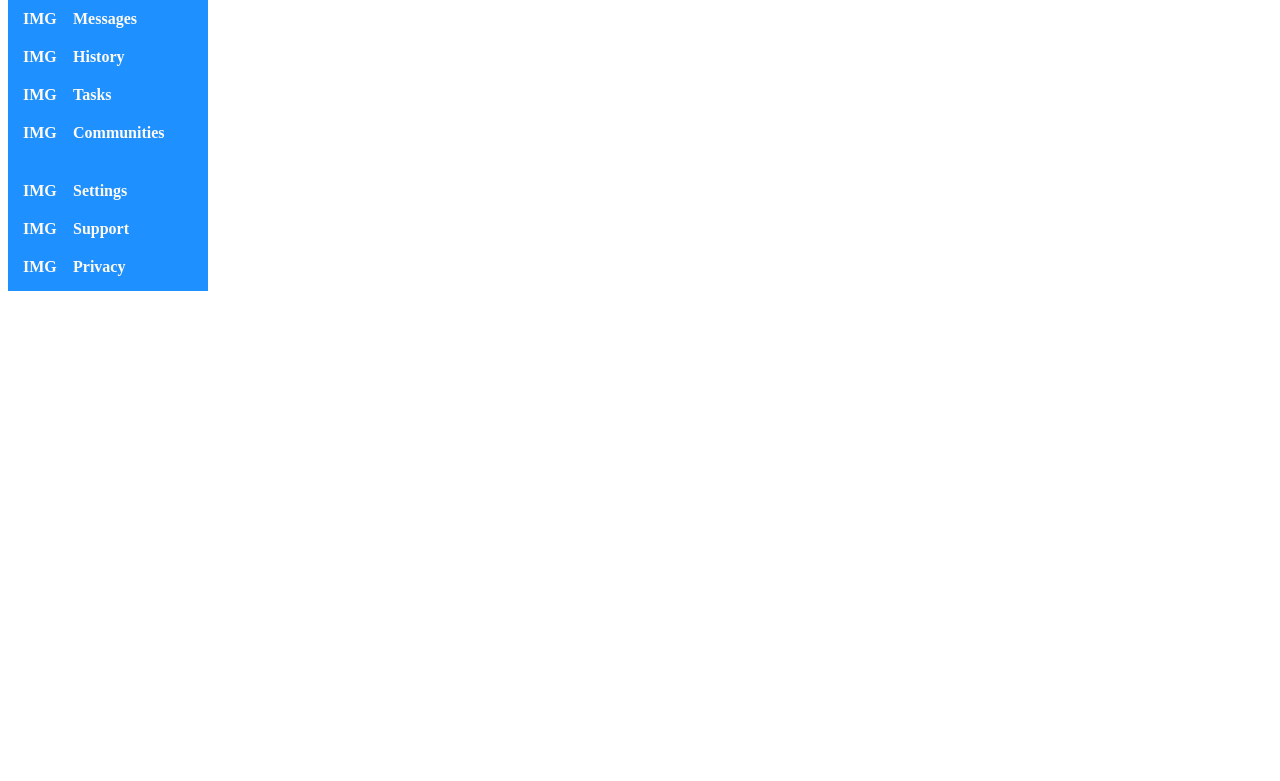
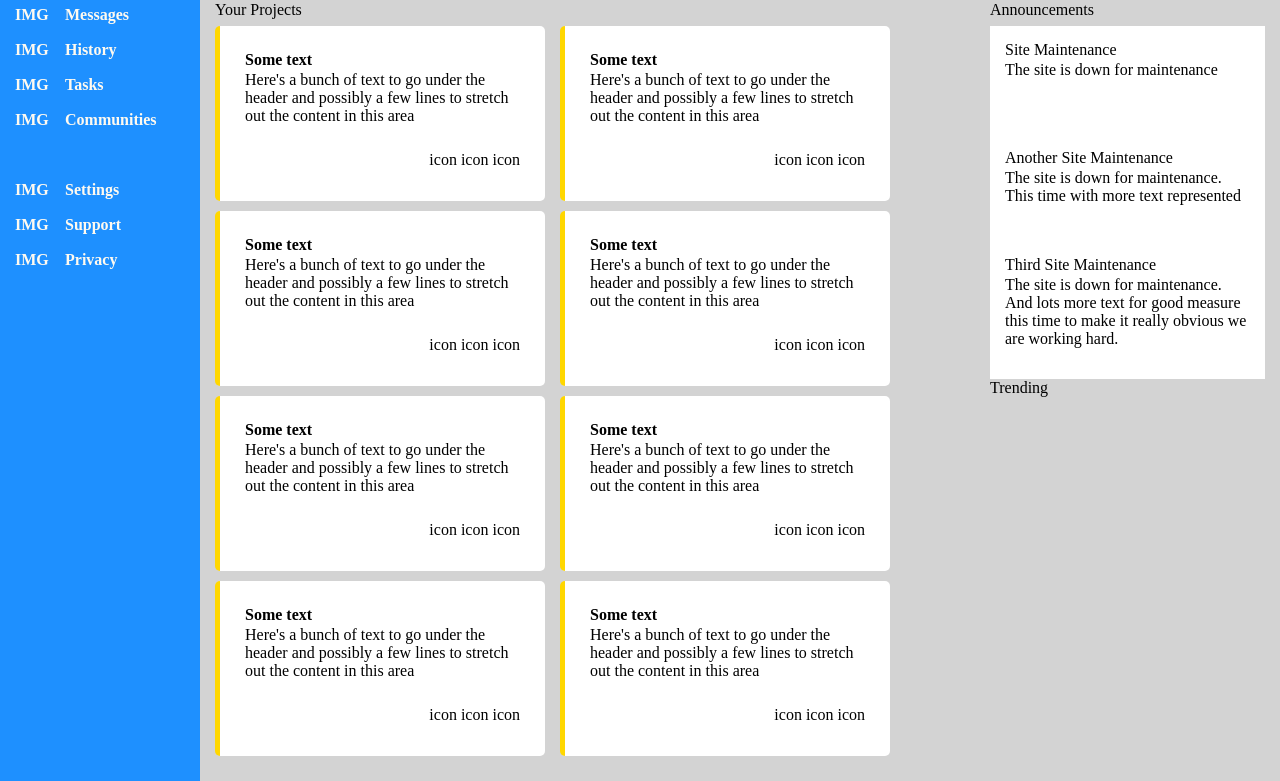
Before and after one commit to moonie1077/Grid_cap, a plain HTML site: page index.html in a window 1280 px wide. Shown: the part 149-930 px from the top of the page. Before the commit the page ends 800 px from the top, so only its background shows below. Drawn offline with Linux system fonts and the light colour scheme.

Commit message:
Content complete

```diff
--- a/index.html
+++ b/index.html
@@ -41,7 +41,73 @@
             <div class="button">Share</div>
         </div>
     </div>
-    <div class="content">Content</div>
+    <div class="content">
+        <div class="c_projects">
+            <div class="c_header">Your Projects</div>
+            <div class="c_project_items">
+                <div class="c_card">
+                    <div class="c_card_header">Some text</div>
+                    <p>Here's a bunch of text to go under the header and possibly a few lines to stretch out the content in this area</p>
+                    <div class="c_card_footer">icon icon icon</div>
+                </div>
+                <div class="c_card">
+                    <div class="c_card_header">Some text</div>
+                    <p>Here's a bunch of text to go under the header and possibly a few lines to stretch out the content in this area</p>
+                    <div class="c_card_footer">icon icon icon</div>
+                </div>
+                <div class="c_card">
+                    <div class="c_card_header">Some text</div>
+                    <p>Here's a bunch of text to go under the header and possibly a few lines to stretch out the content in this area</p>
+                    <div class="c_card_footer">icon icon icon</div>
+                </div>
+                <div class="c_card">
+                    <div class="c_card_header">Some text</div>
+                    <p>Here's a bunch of text to go under the header and possibly a few lines to stretch out the content in this area</p>
+                    <div class="c_card_footer">icon icon icon</div>
+                </div>
+                <div class="c_card">
+                    <div class="c_card_header">Some text</div>
+                    <p>Here's a bunch of text to go under the header and possibly a few lines to stretch out the content in this area</p>
+                    <div class="c_card_footer">icon icon icon</div>
+                </div>
+                <div class="c_card">
+                    <div class="c_card_header">Some text</div>
+                    <p>Here's a bunch of text to go under the header and possibly a few lines to stretch out the content in this area</p>
+                    <div class="c_card_footer">icon icon icon</div>
+                </div>
+                <div class="c_card">
+                    <div class="c_card_header">Some text</div>
+                    <p>Here's a bunch of text to go under the header and possibly a few lines to stretch out the content in this area</p>
+                    <div class="c_card_footer">icon icon icon</div>
+                </div>
+                <div class="c_card">
+                    <div class="c_card_header">Some text</div>
+                    <p>Here's a bunch of text to go under the header and possibly a few lines to stretch out the content in this area</p>
+                    <div class="c_card_footer">icon icon icon</div>
+                </div>
+            </div>
+        </div>
+        <div class="c_announcements">
+            <div class="c_header">Announcements</div>
+                <div class="c_announcement_wrapper">
+                    <div class="c_announcement_item">
+                        <div class="c_announcement_title">Site Maintenance</div>
+                        <div class="c_announcement_content">The site is down for maintenance</div>
+                    </div>
+                    <div class="c_announcement_item">
+                        <div class="c_announcement_title">Another Site Maintenance</div>
+                        <div class="c_announcement_content">The site is down for maintenance.  This time with more text represented</div>
+                    </div>
+                    <div class="c_announcement_item">
+                        <div class="c_announcement_title">Third Site Maintenance</div>
+                        <div class="c_announcement_content">The site is down for maintenance.  And lots more text for good measure this time to make it really obvious we are working hard.</div>
+                    </div>
+                </div>
+        </div>
+        <div class="c_trending">
+            <div class="c_header">Trending</div>
+        </div>
+    </div>
 </div>
 </body>
 </html>
--- a/styles.css
+++ b/styles.css
@@ -1,3 +1,7 @@
+body{
+    padding: 0;
+    margin: 0;
+}
 .wrapper{
     display: grid;
     grid: 125px 1fr / 200px 1fr;
@@ -6,7 +10,7 @@
 .dashboard{
     grid-row: span 2;
     display:grid;
-    grid-template-rows: 20px;
+    grid-auto-rows: 15px;
     gap: 20px;
     background: dodgerblue;
     color: floralwhite;
@@ -16,7 +20,7 @@
 
 .dashboard > div{
     display: grid;
-    grid: 1fr / 50px 1fr;
+    grid: 50px / 50px 1fr;
 }
 
 .dashboard > div>div:first-child{
@@ -26,9 +30,10 @@
 .header{
     display: grid;
     grid: 1fr 1fr / 2fr 1fr;
-    margin-right: 20px;
-    margin-left: 20px;
+    padding-right: 20px;
+    padding-left: 20px;
     font-weight: 600;
+    border-bottom: 2px solid #bfbfbf;
 }
 
 .h_search{
@@ -95,3 +100,71 @@ input[type=text]:focus {
     font-size: .75em;
     margin-top: auto;
 }
+
+.content{
+    display: grid;
+    grid: 1fr 1fr /3fr 1fr;
+    grid-template-areas: "projects announcements"
+                        "projects trending";
+    background: lightgray;
+    padding: 25px 15px;
+
+}
+
+.c_projects{
+    grid-area: projects;
+    display: grid;
+    grid: 25px 1fr/1fr;
+
+}
+.c_project_items{
+    display: grid;
+    grid: 1fr/1fr;
+    /*grid-auto-columns: 275px;*/
+    grid-template-columns: repeat(auto-fill, 335px);
+    grid-template-rows: repeat(auto-fill, 175px);
+    gap: 10px;
+}
+
+.c_card{
+    display: grid;
+    grid: 20px 1fr 25px / 1fr;
+    height: 125px;
+    width: 275px;
+    border-radius: 5px;
+    border-left: solid 5px gold;
+    padding: 25px;
+    background: white;
+}
+.c_card>p{
+    margin: 0;
+}
+.c_card_header{
+    font-weight: 700;
+}
+.c_card_footer{
+    display: grid;
+    justify-items: end;
+}
+.c_announcements{
+    grid-area: announcements;
+    width: 275px;
+    display: grid;
+    grid: 25px 1fr/1fr;
+}
+
+.c_announcement_wrapper{
+    background: white;
+    display: grid;
+    grid-auto-rows: 1fr;
+    padding: 15px;
+}
+
+.c_announcement_item{
+    display: grid;
+    grid: 20px 1fr/1fr;
+}
+
+.c_trending{
+    grid-area: trending;
+}
```
